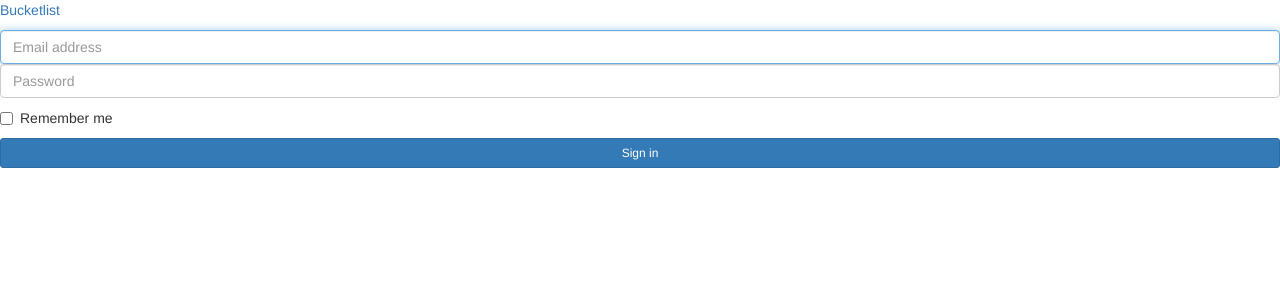
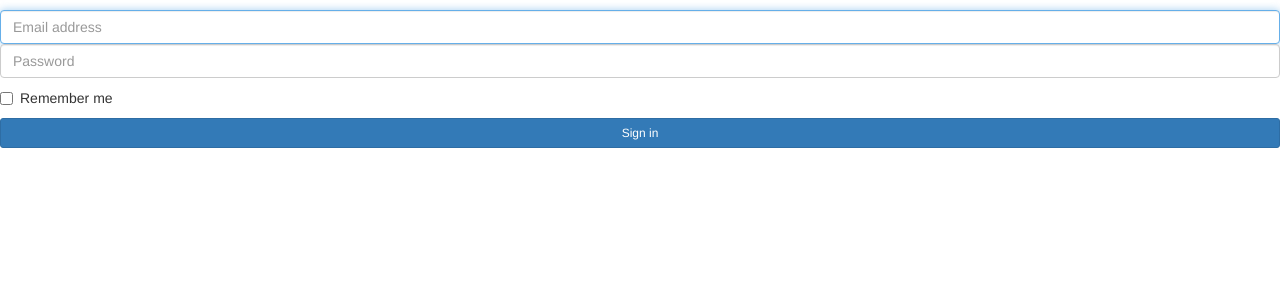
Before and after one commit to dennomwas/Bucketlist_Angular2_Frontend, an Angular app: page /login in a window 1280 px wide. Shown: the top 300 px of the page. Built offline with nearby package versions, Linux system fonts and the light colour scheme.

Commit message:
[Chore] Remove html formatting

```diff
--- a/src/app/app.component.html
+++ b/src/app/app.component.html
@@ -1,7 +1 @@
-<nav>
-  <a routerLink="/bucketlists">Bucketlist</a>
-</nav>
 <router-outlet></router-outlet>
-
-
-<!--<app-bucketlist></app-bucketlist>-->
```
